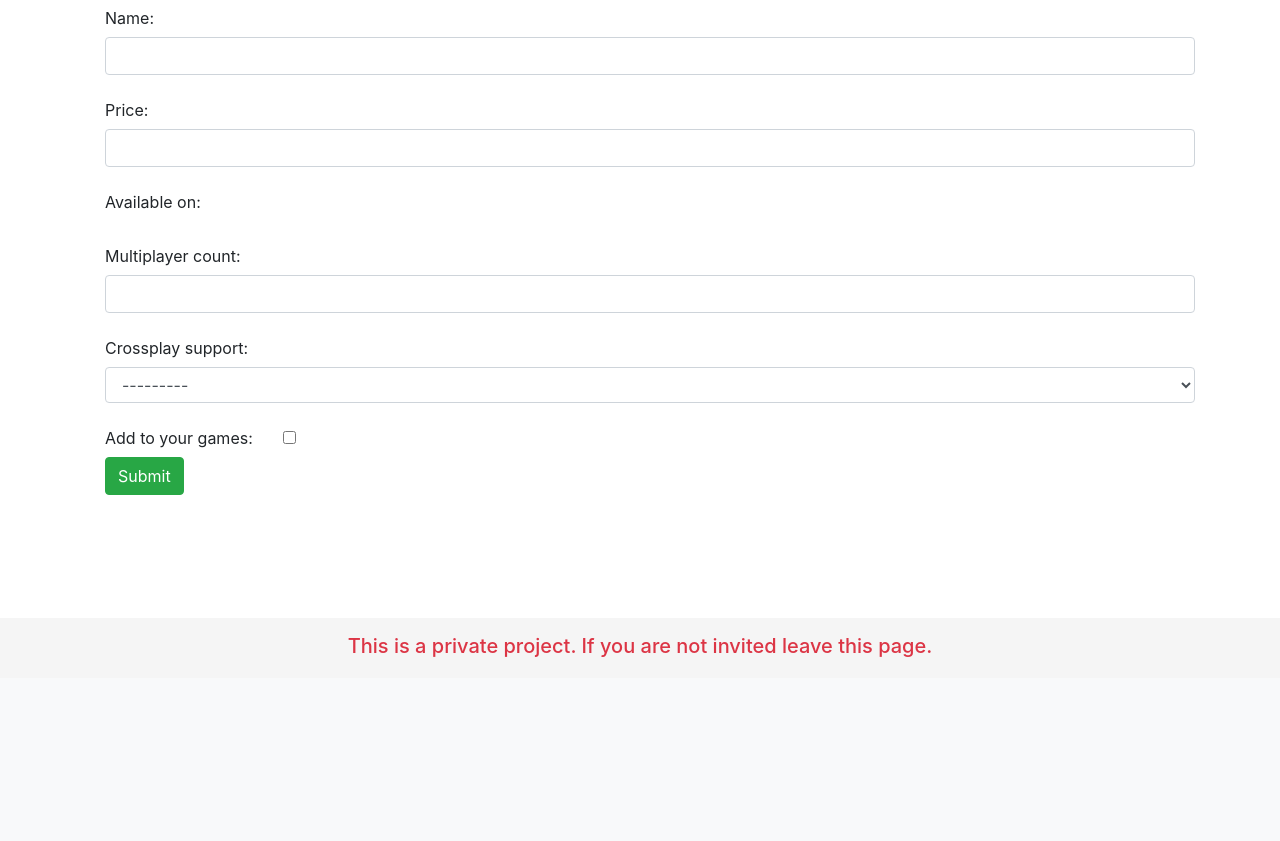
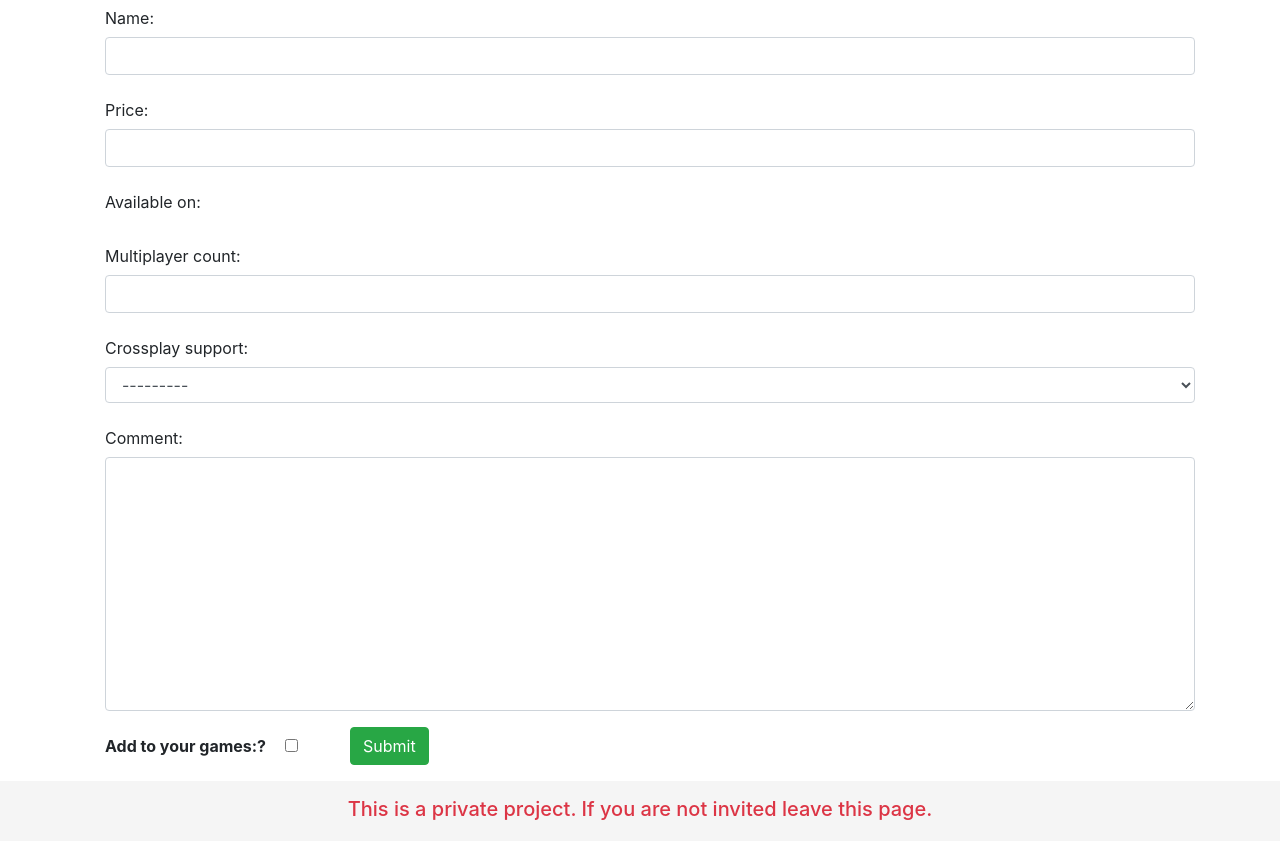
Before and after one commit to lukasburg/aMaze, a Django app: page /game/create/ in a window 1280 px wide. Shown: the part 122-963 px from the top of the page. Before the commit the page ends 779 px from the top, so only its background shows below. Run offline with Django 3.2, Linux system fonts and the light colour scheme; the visitor is signed in with stand-in values (Sample User, id 1); data that the repository does not hold is empty; some libraries are stand-ins or nearby versions.

Commit message:
Add emphasis on ADD TO YOUR GAMES

```diff
--- a/play_together/templates/play_together/game_form.html
+++ b/play_together/templates/play_together/game_form.html
@@ -6,7 +6,7 @@
     <h2 class="col">Add a new game</h2>
   </div>
   <div class="row">
-    <div class="col">
+    <div class="col mb-3">
       <form method="post" action=".">
         <div class="form-control-wrapper form-col-wrapper form-check">
           {% csrf_token %}
@@ -15,12 +15,14 @@
           <div class="form-group">{{ form.available_on.label_tag }}{{ form.available_on }}</div>
           <div class="form-group">{{ form.multiplayer_count.label_tag }}{{ form.multiplayer_count }}</div>
           <div class="form-group">{{ form.crossplay_support.label_tag }}{{ form.crossplay_support }}</div>
+          <div class="form-group">{{ form.comment.label_tag }}{{ form.comment }}</div>
           <div class="row align-items-center">
-            <div class="col-auto">{{ form.add_to_your_games.label_tag }}</div>
-            <div class="col-auto">{{ form.add_to_your_games }}</div>
+            <div class="col-auto"><strong>{{ form.add_to_your_games.label_tag }}?</strong>
+            </div>
+            <div class="col-auto px-1 mr-5">{{ form.add_to_your_games }}</div>
+            <input type="submit" value="Submit" class="btn btn-success">
           </div>
           {{ form.success_redirect }}
-          <input type="submit" value="Submit" class="btn btn-success">
         </div>
       </form>
     </div>
```
